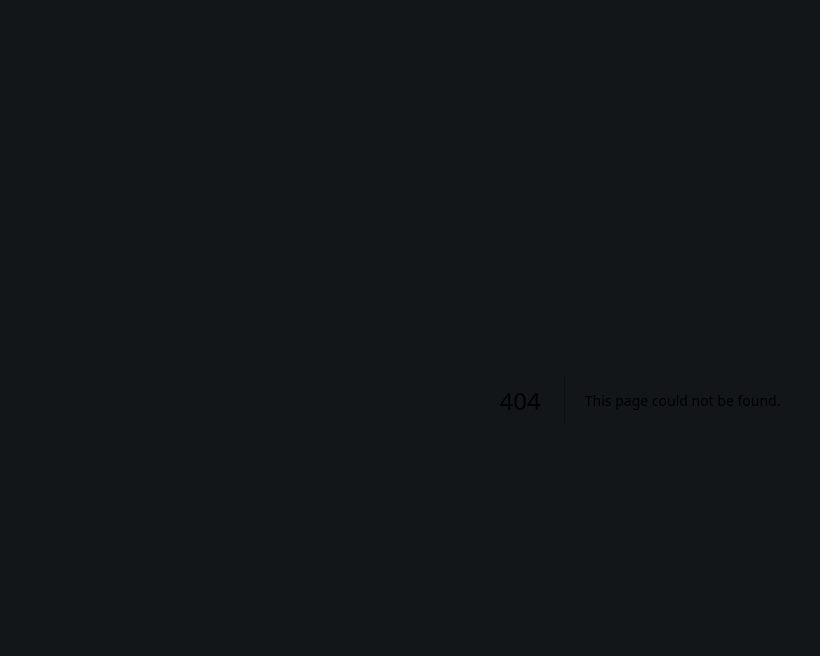
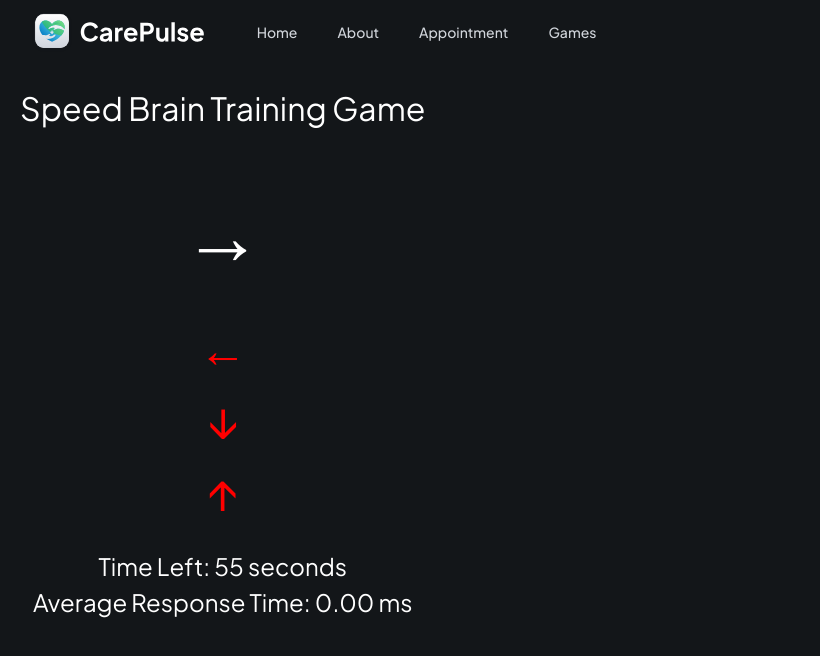
Before and after one commit to ig-sachin/healthpulse, a Next.js app: page /speed-game in a window 1280 px wide. Before the commit this address had no page. Shown: the top 656 px of the page, without its empty margins (0-820 px from the left). Built offline with nearby package versions, Linux system fonts and the light colour scheme.

Commit message:
added speed game

```diff
--- /dev/null
+++ b/app/speed-game/page.tsx
@@ -0,0 +1,16 @@
+import Navbar from '@/components/Navbar'
+import SpeedGame from '@/components/SpeedGame'
+import React from 'react'
+
+const page = () => {
+    return (
+        <div className="flex h-screen max-h-screen">
+            <Navbar />
+            <div className="flex flex-col h-screen max-h-screen pt-16">
+                <SpeedGame />
+            </div>
+        </div >
+    )
+}
+
+export default page
--- /dev/null
+++ b/components/SpeedGame.css
@@ -0,0 +1,44 @@
+.speed-brain-training-game {
+    text-align: center;
+    margin: 20px;
+}
+
+.speed-brain-training-game h1 {
+    font-size: 2em;
+    margin-bottom: 20px;
+}
+
+.speed-brain-training-game .stimulus {
+    display: flex;
+    flex-direction: column;
+    align-items: center;
+    margin: 20px;
+}
+
+.speed-brain-training-game .direction {
+    font-size: 5em;
+    margin: 20px;
+}
+
+.speed-brain-training-game .distractions {
+    display: flex;
+    justify-content: center;
+    margin: 5px;
+}
+
+.speed-brain-training-game .distraction {
+    font-size: 3em;
+    margin: 0 10px;
+    color: red;
+}
+
+.speed-brain-training-game p {
+    font-size: 1.5em;
+}
+
+.speed-brain-training-game button {
+    margin-top: 20px;
+    padding: 10px 20px;
+    font-size: 1em;
+    cursor: pointer;
+}
--- /dev/null
+++ b/components/SpeedGame.tsx
@@ -0,0 +1,135 @@
+'use client';
+import React, { useState, useEffect, useRef } from 'react';
+import './SpeedGame.css';
+
+const directions = ['ArrowUp', 'ArrowDown', 'ArrowLeft', 'ArrowRight'];
+
+const getRandomElement = (arr) => arr[Math.floor(Math.random() * arr.length)];
+const getRandomPosition = () => ({
+    top: `${Math.floor(Math.random() * 80) + 10}%`,
+    left: `${Math.floor(Math.random() * 80) + 10}%`
+});
+
+const SpeedGame = () => {
+    const [currentDirection, setCurrentDirection] = useState(getRandomElement(directions));
+    const [distractions, setDistractions] = useState([]);
+    const [startTime, setStartTime] = useState(null);
+    const [responseTimes, setResponseTimes] = useState([]);
+    const [gameOver, setGameOver] = useState(false);
+    const [timeLeft, setTimeLeft] = useState(60);
+    const timerRef = useRef(null);
+
+    const generateNewStimulus = () => {
+        const newDirection = getRandomElement(directions);
+        const newDistractions = [];
+        for (let i = 0; i < 3; i++) {
+            let distraction;
+            do {
+                distraction = getRandomElement(directions);
+            } while (distraction === newDirection || newDistractions.some(d => d.direction === distraction));
+            newDistractions.push({ direction: distraction, position: getRandomPosition() });
+        }
+        setCurrentDirection(newDirection);
+        setDistractions(newDistractions);
+        setStartTime(Date.now());
+    };
+
+    useEffect(() => {
+        const handleKeyDown = (event) => {
+            if (!startTime || gameOver) return;
+
+            if (event.key === currentDirection) {
+                const responseTime = Date.now() - startTime;
+                setResponseTimes([...responseTimes, responseTime]);
+                generateNewStimulus();
+            }
+        };
+
+        window.addEventListener('keydown', handleKeyDown);
+
+        return () => {
+            window.removeEventListener('keydown', handleKeyDown);
+        };
+    }, [currentDirection, startTime, responseTimes, gameOver]);
+
+    useEffect(() => {
+        generateNewStimulus();
+        timerRef.current = setInterval(() => {
+            setTimeLeft((prev) => {
+                if (prev === 1) {
+                    clearInterval(timerRef.current);
+                    setGameOver(true);
+                    return 0;
+                }
+                return prev - 1;
+            });
+        }, 1000);
+
+        return () => {
+            clearInterval(timerRef.current);
+        };
+    }, []);
+
+    const handleRestart = () => {
+        setCurrentDirection(getRandomElement(directions));
+        setDistractions([]);
+        setResponseTimes([]);
+        setGameOver(false);
+        setTimeLeft(60);
+        setStartTime(Date.now());
+        timerRef.current = setInterval(() => {
+            setTimeLeft((prev) => {
+                if (prev === 1) {
+                    clearInterval(timerRef.current);
+                    setGameOver(true);
+                    return 0;
+                }
+                return prev - 1;
+            });
+        }, 1000);
+    };
+
+    const averageResponseTime = responseTimes.length
+        ? responseTimes.reduce((a, b) => a + b, 0) / responseTimes.length
+        : 0;
+
+    return (
+        <div className="speed-brain-training-game">
+            <h1>Speed Brain Training Game</h1>
+            {!gameOver ? (
+                <>
+                    <div className="stimulus">
+                        <div className="direction">
+                            {currentDirection === 'ArrowUp' && '↑'}
+                            {currentDirection === 'ArrowDown' && '↓'}
+                            {currentDirection === 'ArrowLeft' && '←'}
+                            {currentDirection === 'ArrowRight' && '→'}
+                        </div>
+                        {distractions.map((distraction, index) => (
+                            <div
+                                key={index}
+                                className="distraction"
+                                style={{ top: distraction.position.top, left: distraction.position.left }}
+                            >
+                                {distraction.direction === 'ArrowUp' && '↑'}
+                                {distraction.direction === 'ArrowDown' && '↓'}
+                                {distraction.direction === 'ArrowLeft' && '←'}
+                                {distraction.direction === 'ArrowRight' && '→'}
+                            </div>
+                        ))}
+                    </div>
+                    <p>Time Left: {timeLeft} seconds</p>
+                    <p>Average Response Time: {averageResponseTime.toFixed(2)} ms</p>
+                </>
+            ) : (
+                <>
+                    <p>Game Over!</p>
+                    <p>Average Response Time: {averageResponseTime.toFixed(2)} ms</p>
+                    <button onClick={handleRestart}>Restart Game</button>
+                </>
+            )}
+        </div>
+    );
+};
+
+export default SpeedGame;
```
Also changed, not shown: public/assets/images/card image.jpg (added).
